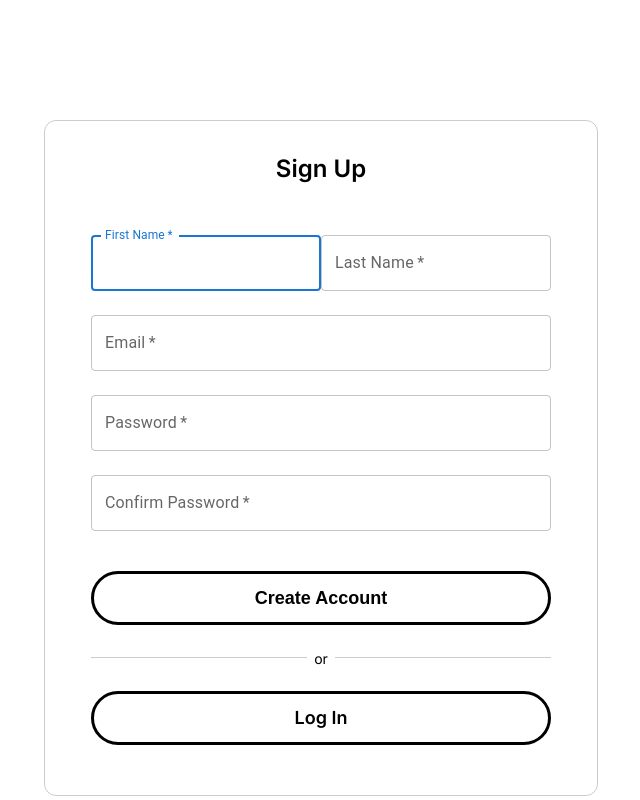
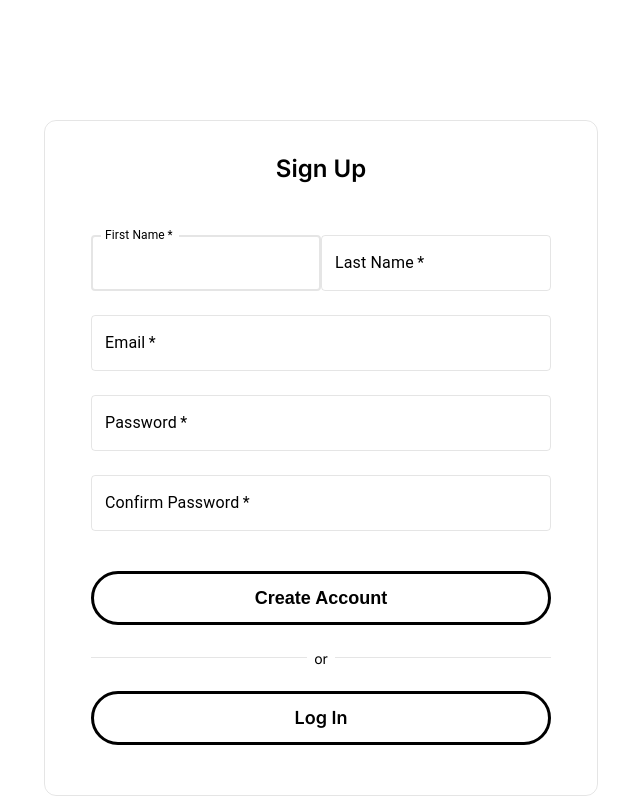
Before and after one commit to andrejkoller/auth-frontend, a Next.js app: page /signup in a window 1280 px wide. Shown: the whole page, without its empty margins (319-959 px from the left). Built offline with nearby package versions, Linux system fonts and the light colour scheme.

Commit message:
Refactor styles and theme handling: update CSS variables for light and dark themes, adjust component styles to use new variables, and enhance input field styling in sign-in and sign-up forms.

```diff
--- a/src/app/globals.css
+++ b/src/app/globals.css
@@ -1,16 +1,27 @@
 :root {
-  --background: #ffffff;
-  --foreground: #000000;
-  --color-primary: #56cfe1;
-  --color-primary-hover: #3abbd3;
-  --color-primary-active: #2aaac1;
-  --border: rgba(0, 0, 0, 0.2);
-  --font-inter: "Inter";
+  --font-inter: "Inter", -apple-system, BlinkMacSystemFont, "Segoe UI", Roboto,
+    Helvetica, Arial, sans-serif;
+  --color-presenter: #ff8c42;
+  --color-planning: #766ce6;
+  --color-music: #3ddc97;
+  --color-community: #4a90e2;
+}
+
+[data-theme="light"] {
+  --bg-main: #ffffff;
+  --text-default: #000000;
+  --border: rgba(0, 0, 0, 0.1);
+}
+
+[data-theme="dark"] {
+  --bg-main: #000000;
+  --text-default: #ffffff;
+  --border: rgba(255, 255, 255, 0.2);
 }
 
 body {
-  color: var(--foreground);
-  background: var(--background);
+  color: var(--text-default);
+  background: var(--bg-main);
   font-family: var(--font-inter), Helvetica, sans-serif;
   -webkit-font-smoothing: antialiased;
   -moz-osx-font-smoothing: grayscale;
--- a/src/app/layoutClient.tsx
+++ b/src/app/layoutClient.tsx
@@ -1,7 +1,23 @@
+"use client";
+
+import { useEffect, useState } from "react";
+
 export default function LayoutClient({
   children,
 }: Readonly<{
   children: React.ReactNode;
 }>) {
+  const [isClient, setIsClient] = useState(false);
+
+  useEffect(() => {
+    setIsClient(true);
+    const storedTheme = localStorage.getItem("theme") || "light";
+    document.documentElement.setAttribute("data-theme", storedTheme);
+  }, []);
+
+  if (!isClient) {
+    return <main>{children}</main>;
+  }
+
   return <main>{children}</main>;
 }
--- a/src/app/signup/page.module.css
+++ b/src/app/signup/page.module.css
@@ -36,7 +36,7 @@
   text-align: center;
   font-size: 24px;
   font-weight: 600;
-  color: var(--foreground);
+  color: var(--text-default);
 }
 
 .signupFields {
@@ -63,16 +63,16 @@
 
 .signupButton {
   padding: 12px 28.8px;
-  border: 0.225rem solid var(--foreground);
+  border: 0.225rem solid var(--text-default);
   border-radius: 2rem;
   min-width: 100%;
   font-size: 1.125rem;
   line-height: 1.5rem;
   transition: 0.2s cubic-bezier(0, 0.5, 0.5, 1);
   text-decoration: none;
-  color: var(--foreground);
+  color: var(--text-default);
   font-weight: 600;
-  background-color: var(--background);
+  background-color: var(--bg-main);
   cursor: pointer;
 }
 
@@ -91,10 +91,10 @@
 }
 
 .dividerText {
-  background-color: var(--background);
+  background-color: var(--bg-main);
   padding: 0 0.5em;
   position: relative;
-  color: var(--foreground);
+  color: var(--text-default);
   top: -0.75em;
 }
 
@@ -107,16 +107,16 @@
 
 .signinButton {
   padding: 12px 28.8px;
-  border: 0.225rem solid var(--foreground);
+  border: 0.225rem solid var(--text-default);
   border-radius: 2rem;
   min-width: 100%;
   font-size: 1.125rem;
   line-height: 1.5rem;
   transition: 0.2s cubic-bezier(0, 0.5, 0.5, 1);
   text-decoration: none;
-  color: var(--foreground);
+  color: var(--text-default);
   font-weight: 600;
-  background-color: var(--background);
+  background-color: var(--bg-main);
   cursor: pointer;
   box-sizing: border-box;
   text-align: center;
--- a/src/app/signup/page.tsx
+++ b/src/app/signup/page.tsx
@@ -16,6 +16,32 @@ export default function Page() {
               <div className={styles.signupFieldGroup}>
                 <div className={styles.signupField}>
                   <TextField
+                    sx={{
+                      "& .MuiOutlinedInput-root": {
+                        "& fieldset": {
+                          borderColor: "var(--border)",
+                        },
+                        "&:hover fieldset": {
+                          borderColor: "var(--border)",
+                        },
+                        "&.Mui-focused fieldset": {
+                          borderColor: "var(--border)",
+                        },
+                        "& .MuiInputBase-input": {
+                          color: "var(--text-default)",
+                        },
+                        "& .MuiInputBase-input::placeholder": {
+                          color: "var(--text-muted)",
+                          opacity: 1,
+                        },
+                      },
+                      "& .MuiFormLabel-root": {
+                        color: "var(--text-default)",
+                      },
+                      "& .MuiFormLabel-root.Mui-focused": {
+                        color: "var(--text-default)",
+                      },
+                    }}
                     label="First Name"
                     variant="outlined"
                     placeholder="Andrej"
@@ -27,6 +53,32 @@ export default function Page() {
                 </div>
                 <div className={styles.signupField}>
                   <TextField
+                    sx={{
+                      "& .MuiOutlinedInput-root": {
+                        "& fieldset": {
+                          borderColor: "var(--border)",
+                        },
+                        "&:hover fieldset": {
+                          borderColor: "var(--border)",
+                        },
+                        "&.Mui-focused fieldset": {
+                          borderColor: "var(--border)",
+                        },
+                        "& .MuiInputBase-input": {
+                          color: "var(--text-default)",
+                        },
+                        "& .MuiInputBase-input::placeholder": {
+                          color: "var(--text-muted)",
+                          opacity: 1,
+                        },
+                      },
+                      "& .MuiFormLabel-root": {
+                        color: "var(--text-default)",
+                      },
+                      "& .MuiFormLabel-root.Mui-focused": {
+                        color: "var(--text-default)",
+                      },
+                    }}
                     label="Last Name"
                     variant="outlined"
                     placeholder="Koller"
@@ -38,6 +90,32 @@ export default function Page() {
               </div>
               <div className={styles.signupField}>
                 <TextField
+                  sx={{
+                    "& .MuiOutlinedInput-root": {
+                      "& fieldset": {
+                        borderColor: "var(--border)",
+                      },
+                      "&:hover fieldset": {
+                        borderColor: "var(--border)",
+                      },
+                      "&.Mui-focused fieldset": {
+                        borderColor: "var(--border)",
+                      },
+                      "& .MuiInputBase-input": {
+                        color: "var(--text-default)",
+                      },
+                      "& .MuiInputBase-input::placeholder": {
+                        color: "var(--text-muted)",
+                        opacity: 1,
+                      },
+                    },
+                    "& .MuiFormLabel-root": {
+                      color: "var(--text-default)",
+                    },
+                    "& .MuiFormLabel-root.Mui-focused": {
+                      color: "var(--text-default)",
+                    },
+                  }}
                   label="Email"
                   variant="outlined"
                   placeholder="name@domain.com"
@@ -48,6 +126,32 @@ export default function Page() {
               </div>
               <div className={styles.signupField}>
                 <TextField
+                  sx={{
+                    "& .MuiOutlinedInput-root": {
+                      "& fieldset": {
+                        borderColor: "var(--border)",
+                      },
+                      "&:hover fieldset": {
+                        borderColor: "var(--border)",
+                      },
+                      "&.Mui-focused fieldset": {
+                        borderColor: "var(--border)",
+                      },
+                      "& .MuiInputBase-input": {
+                        color: "var(--text-default)",
+                      },
+                      "& .MuiInputBase-input::placeholder": {
+                        color: "var(--text-muted)",
+                        opacity: 1,
+                      },
+                    },
+                    "& .MuiFormLabel-root": {
+                      color: "var(--text-default)",
+                    },
+                    "& .MuiFormLabel-root.Mui-focused": {
+                      color: "var(--text-default)",
+                    },
+                  }}
                   label="Password"
                   type="password"
                   variant="outlined"
@@ -58,6 +162,32 @@ export default function Page() {
               </div>
               <div className={styles.signupField}>
                 <TextField
+                  sx={{
+                    "& .MuiOutlinedInput-root": {
+                      "& fieldset": {
+                        borderColor: "var(--border)",
+                      },
+                      "&:hover fieldset": {
+                        borderColor: "var(--border)",
+                      },
+                      "&.Mui-focused fieldset": {
+                        borderColor: "var(--border)",
+                      },
+                      "& .MuiInputBase-input": {
+                        color: "var(--text-default)",
+                      },
+                      "& .MuiInputBase-input::placeholder": {
+                        color: "var(--text-muted)",
+                        opacity: 1,
+                      },
+                    },
+                    "& .MuiFormLabel-root": {
+                      color: "var(--text-default)",
+                    },
+                    "& .MuiFormLabel-root.Mui-focused": {
+                      color: "var(--text-default)",
+                    },
+                  }}
                   label="Confirm Password"
                   type="password"
                   variant="outlined"
```
Also changed, not shown: src/app/signin/page.module.css (+9 -9 lines), src/app/signin/page.tsx (+52 -0 lines).
